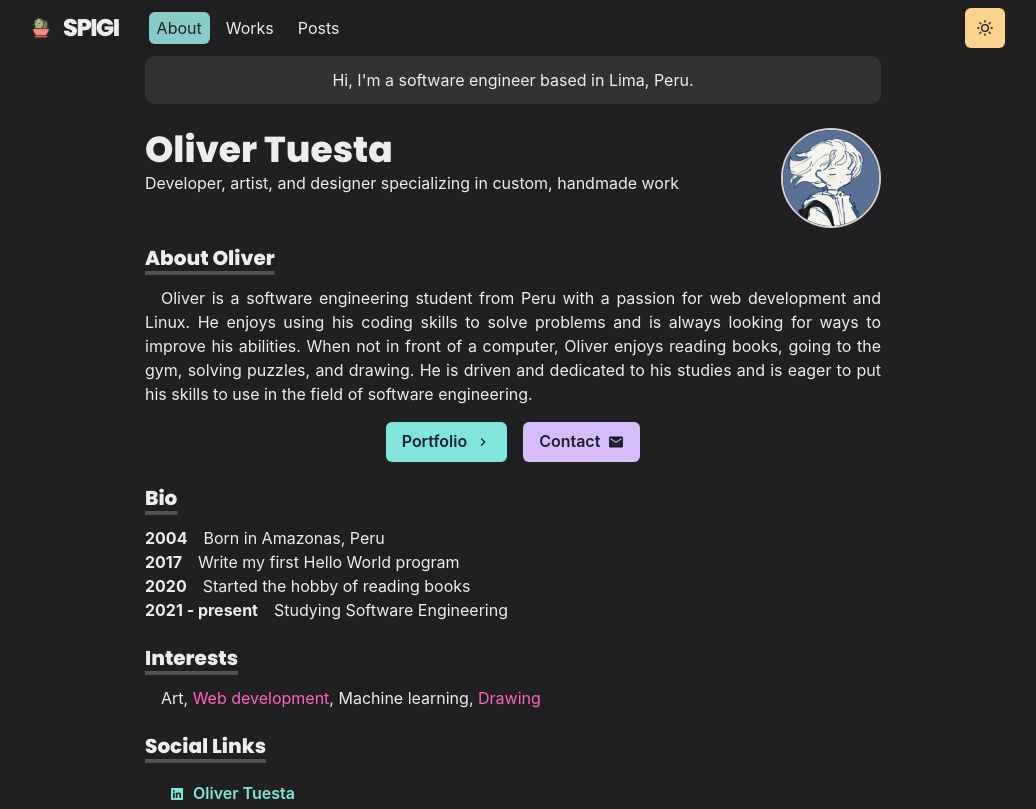
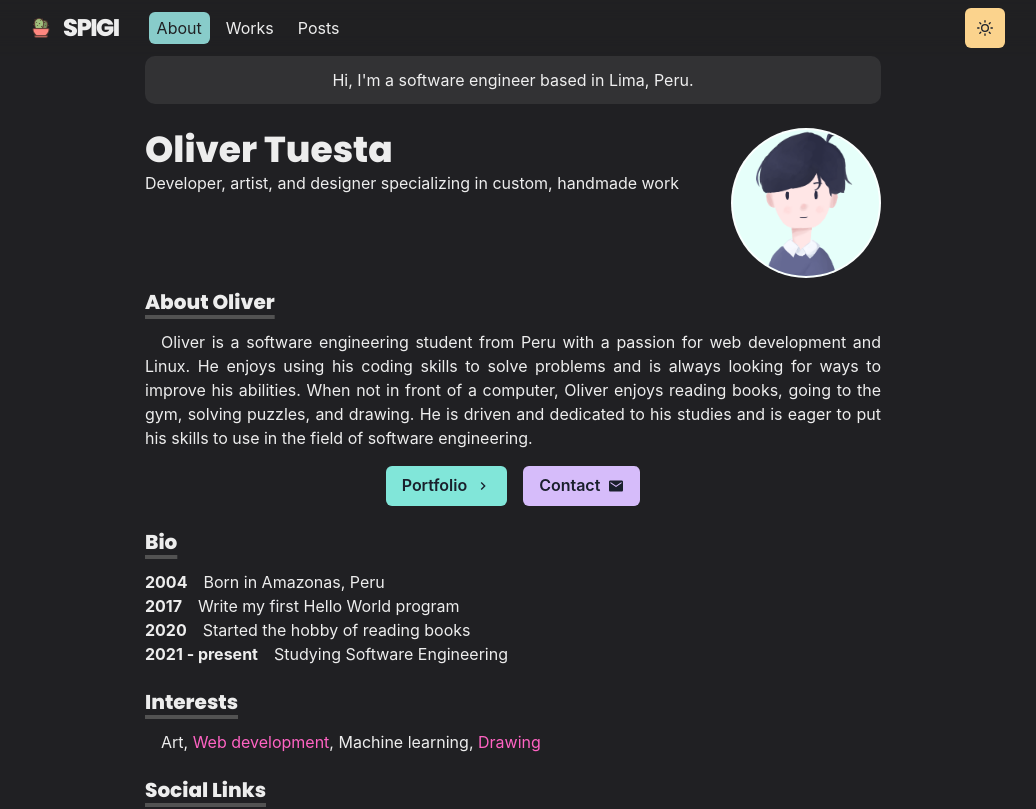
Before and after one commit to oliverTuesta/olivertuesta-homepage, a Next.js app: page / in a window 1280 px wide. Shown: the top 809 px of the page, without its empty margins (127-1163 px from the left). Built offline with nearby package versions, Linux system fonts and the light colour scheme.

Commit message:
feat: change profile picture

```diff
--- a/pages/index.js
+++ b/pages/index.js
@@ -51,15 +51,22 @@ const Home = () => {
                     ml={{ md: 6 }}
                     align="center"
                 >
-                    <Image
+                    <Box
                         borderColor="whiteAlpha.800"
                         borderWidth={2}
                         borderStyle="solid"
-                        maxWidth="100px"
-                        display="inline-block"
                         borderRadius="full"
-                        src="/images/spigi.jpg"
-                    />
+                        overflow={'hidden'}
+                        width="150px"
+                        height="150px"
+                        bg={useColorModeValue('orange.100', 'teal.50')}
+                    >
+                        <Image
+                            maxWidth="100px"
+                            display="inline-block"
+                            src="/images/spigi.png"
+                        />
+                    </Box>
                 </Box>
             </Box>
 
```
Also changed, not shown: public/images/spigi.png (added).
